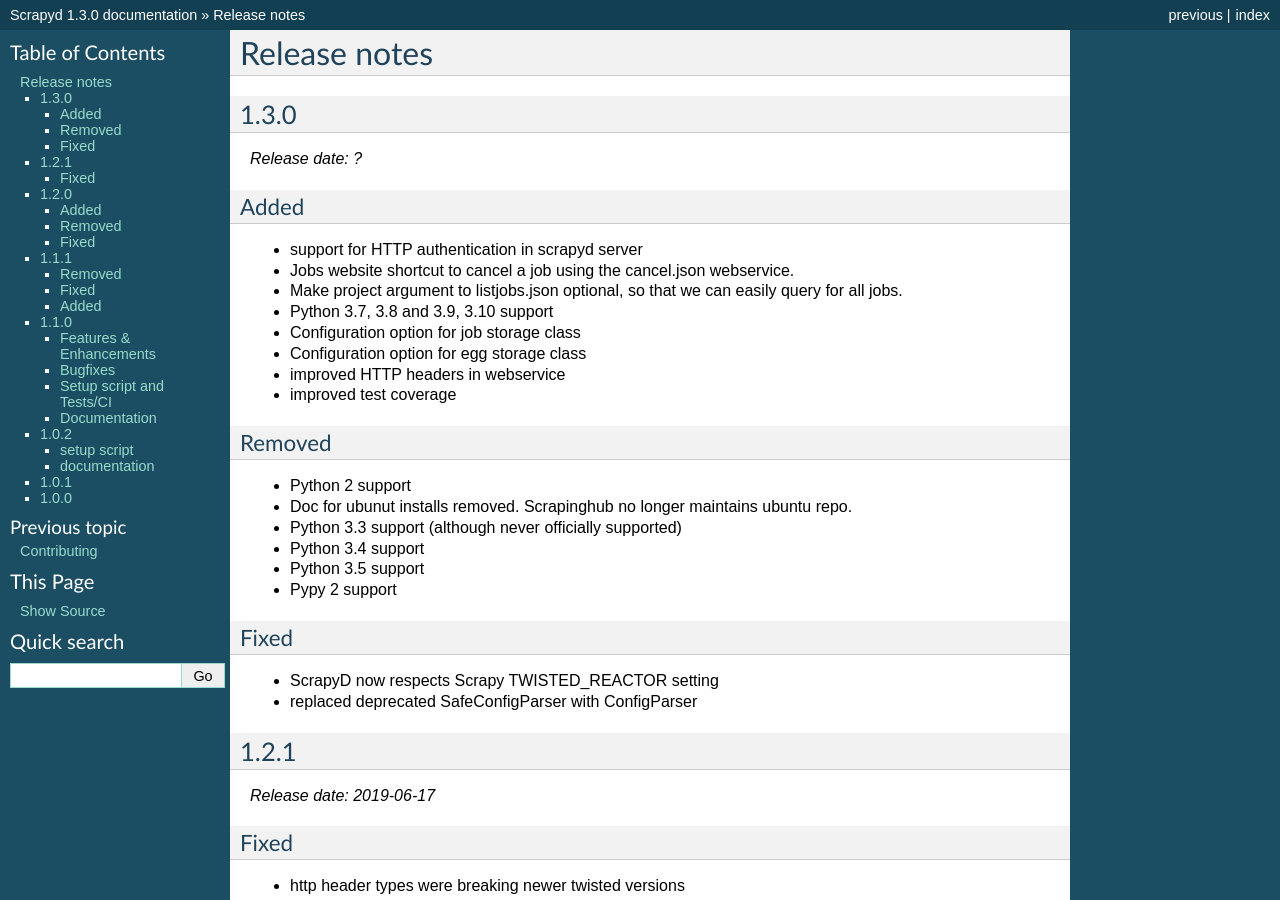
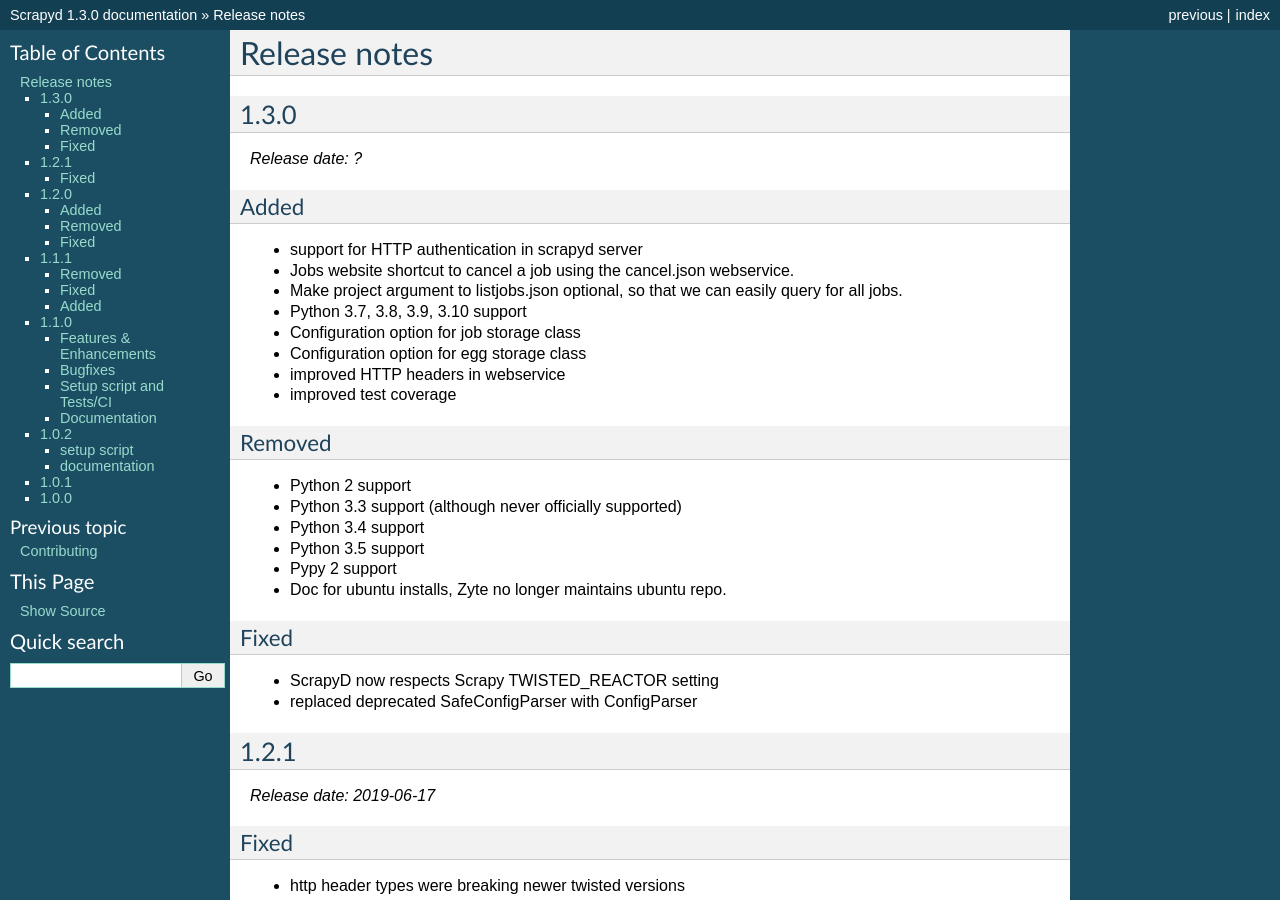
Before and after one commit to scrapy/scrapyd, a Sphinx documentation site: the page built from docs/news.rst, in a window 1280 px wide and 900 px high. Built offline with Sphinx 7.4.7, drawn with Linux system fonts in a browser that asks for light colours.

Commit message:
docs news.rst fix minor typo

```diff
--- a/docs/news.rst
+++ b/docs/news.rst
@@ -14,7 +14,7 @@
 - Jobs website shortcut to cancel a job using the cancel.json webservice.
 - Make project argument to listjobs.json optional,
   so that we can easily query for all jobs.
-- Python 3.7, 3.8 and 3.9, 3.10 support
+- Python 3.7, 3.8, 3.9, 3.10 support
 - Configuration option for job storage class
 - Configuration option for egg storage class
 - improved HTTP headers in webservice
@@ -24,11 +24,11 @@
 ~~~~~~~
 
 - Python 2 support
-- Doc for ubunut installs removed. Scrapinghub no longer maintains ubuntu repo.
 - Python 3.3 support (although never officially supported)
 - Python 3.4 support
 - Python 3.5 support
 - Pypy 2 support
+- Doc for ubuntu installs, Zyte no longer maintains ubuntu repo.
 
 Fixed
 ~~~~~
```
